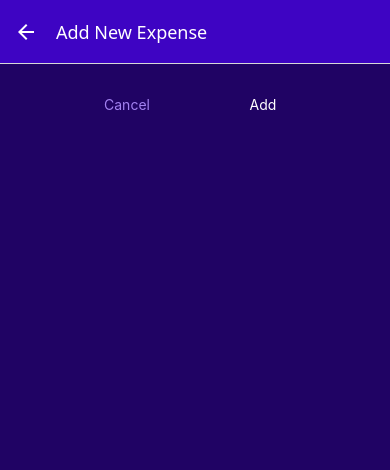
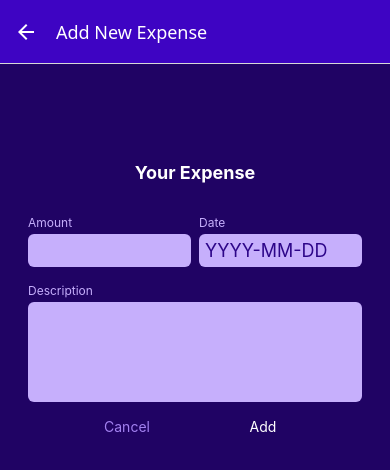
Before and after one commit to asnganje/expense-tracker, a React Native app: screen /ManageExpense in a window 390 px wide. Shown: the top 470 px of the page. Built offline with nearby package versions, Linux system fonts and the light colour scheme.

Commit message:
Add inputs and validations

```diff
--- /dev/null
+++ b/components/ManageExpense/ExpenseForm.js
@@ -0,0 +1,128 @@
+import { Alert, Keyboard, StyleSheet,Text, View } from "react-native";
+import Input from "./Input";
+import { useState } from "react";
+import Button from "../UI/Button";
+import { getFormattedDate } from "../../util/date";
+import { GlobalStyles } from "../../constants/styles";
+
+const ExpenseForm = ({onCancel, onSubmit, submitButtonLabel, defaultValues}) => {
+  const [inputs, setInputs] = useState({
+    amount:{
+      value: defaultValues? defaultValues.amount.toString():'',
+      isValid:true
+    },
+    description:{
+      value: defaultValues? defaultValues.description:'',
+      isValid:true
+    },
+    date:{
+      value:defaultValues? getFormattedDate(defaultValues.date) :'',
+      isValid:true
+    }
+  })
+  const inputChangedHandler = (inputIdentifier, enteredValue) =>{
+    setInputs((currentInputs)=>{
+      return {
+        ...currentInputs, [inputIdentifier]:{value:enteredValue, isValid:true}
+      }
+    })
+  }
+
+  const submitHandler = () => {
+    const expenseData = {
+      amount: +inputs.amount.value,
+      date: new Date(inputs.date.value),
+      description: inputs.description.value
+    }
+
+    const amountIsValid = !isNaN(expenseData.amount) && expenseData.amount > 0
+    const dateIsValid = expenseData.date.toString() !== 'Invalid Date'
+    const descriptionIsValid = expenseData.description.trim().length > 0
+    if (!amountIsValid || !dateIsValid || !description) {
+      setInputs((currentInputs)=> {
+        return {
+          amount: {value: currentInputs.amount.value, isValid:amountIsValid},
+          date: {value: currentInputs.date.value, isValid:dateIsValid},
+          description: {value: currentInputs.description.value, isValid:descriptionIsValid}
+        }
+      })
+      return;
+    }
+    onSubmit(expenseData)
+  }
+
+  const formIsInValid = !inputs.amount.isValid || !inputs.date.isValid || !inputs.amount.isValid
+
+  return(
+    <View style={styles.form}>
+      <Text style={styles.title}>Your Expense</Text>
+        <View style={styles.inputRow}>
+          <Input label="Amount"
+          invalid={!inputs.amount.isValid}
+          style={styles.rowInput}
+          textInputConfig={{
+            KeyboardType:"decimal-pad",
+            onChangeText:inputChangedHandler.bind(this, 'amount'),
+            value:inputs.amount.value
+          }}/>
+          <Input label="Date"
+            invalid={!inputs.date.isValid}
+            style={styles.rowInput}
+            textInputConfig={{
+            placeholder:'YYYY-MM-DD',
+            maxLength:10,
+            onChangeText:inputChangedHandler.bind(this, 'date'),
+            value:inputs.date.value
+          }}/>
+        </View>
+        <Input label="Description"
+          invalid={!inputs.description.isValid}
+          textInputConfig={{
+          multiline:true,
+          onChangeText:inputChangedHandler.bind(this, 'description'),
+          value:inputs.description.value
+        }}/>
+        {formIsInValid &&<Text style={styles.errorText}>Invalid Input Values - Please check your entered data</Text>}
+      <View style={styles.buttons}>
+        <Button mode="flat" style={styles.button} onPress={onCancel}>Cancel</Button>
+        <Button style={styles.button} onPress={submitHandler}>{submitButtonLabel}</Button>
+      </View>
+    </View>
+  )
+}
+
+export default ExpenseForm;
+
+const styles = StyleSheet.create({
+  form:{
+    marginTop:50
+  },
+  title:{
+    fontSize:18,
+    fontWeight:"bold",
+    color:"white",
+    marginVertical:24,
+    textAlign:"center"
+  },
+  inputRow:{
+    flexDirection:"row",
+    justifyContent:"space-between"
+  },
+  rowInput:{
+    flex:1
+  },
+  errorText:{
+    textAlign:"center",
+    color:GlobalStyles.colors.error500,
+    margin:8
+  },
+  button:{
+    minWidth:120,
+    marginHorizontal:8
+  },
+  buttons:{
+    flexDirection:"row",
+    justifyContent:"center",
+    alignItems:"center"
+  }
+})
--- /dev/null
+++ b/components/ManageExpense/Input.js
@@ -0,0 +1,46 @@
+import { StyleSheet, Text, TextInput, View } from "react-native";
+import { GlobalStyles } from "../../constants/styles";
+
+const Input = ({label, textInputConfig, style, invalid}) => {
+  const inputStyles = [styles.input]
+  if (textInputConfig && textInputConfig.multiline) {
+    inputStyles.push(styles.inputMultiline)
+  }
+  return(
+    <View style={[styles.inputContainer, style]}>
+      <Text style={[styles.label, invalid && styles.invalidLabel]}>{label}</Text>
+      <TextInput style={[...inputStyles, invalid && styles.invalidInput]} {...textInputConfig}/>
+    </View>
+  )
+}
+
+export default Input;
+
+const styles = StyleSheet.create({
+  inputContainer:{
+    marginHorizontal:4,
+    marginVertical:8,
+  },
+  label:{
+    fontSize:12,
+    color:GlobalStyles.colors.primary100,
+    marginBottom:4
+  },
+  input:{
+    backgroundColor:GlobalStyles.colors.primary100,
+    padding:6,
+    color:GlobalStyles.colors.primary700,
+    borderRadius:6,
+    fontSize:18
+  },
+  inputMultiline:{
+    minHeight:100,
+    textAlignVertical:'top'
+  },
+  invalidLabel:{
+    color:GlobalStyles.colors.error500
+  },
+  invalidInput:{
+    backgroundColor:GlobalStyles.colors.error50
+  }
+})
--- a/screens/ManageExpense.js
+++ b/screens/ManageExpense.js
@@ -4,11 +4,13 @@
 import { GlobalStyles } from "../constants/styles"
 import Button from "../components/UI/Button"
 import { ExpensesContext } from "../store/expenses-context"
+import ExpenseForm from "../components/ManageExpense/ExpenseForm"
 
 const ManageExpense = ({route, navigation}) => {
   const expensesCtx = useContext(ExpensesContext)
   const editedExpenseId = route.params?.expenseId
   const isEditing = !!editedExpenseId
+  const selectedExpense = expensesCtx.expenses.find((expense)=>expense.id === editedExpenseId)
   useEffect(()=> {
     navigation.setOptions({
       title:isEditing?"Edit Expense" : "Add New Expense"
@@ -23,31 +25,20 @@
     navigation.goBack()
   }
 
-  const confirmHandler = () => {
+  const confirmHandler = (expenseData) => {
     if(isEditing) {
       expensesCtx.updateExpense(
         editedExpenseId,
-        {
-        description:"Test!!!",
-        amount:19.99,
-        date:new Date('2023-05-19')
-      })
+        expenseData)
     } else {
-      expensesCtx.addExpense({
-        description:"Test",
-        amount:19.99,
-        date:new Date('2023-05-19')
-      })
+      expensesCtx.addExpense(expenseData)
     }
     navigation.goBack()
   }
 
   return(
     <View style={styles.container}>
-      <View style={styles.buttons}>
-        <Button mode="flat" style={styles.button} onPress={cancelHandler}>Cancel</Button>
-        <Button style={styles.button} onPress={confirmHandler}>{isEditing?"Update":"Add"}</Button>
-      </View>
+      <ExpenseForm onCancel={cancelHandler} defaultValues={selectedExpense} onSubmit={confirmHandler} submitButtonLabel={isEditing?'Update ':'Add'}/>
       {isEditing &&
         <View style={styles.deleteContainer}>
           <IconButton icon="trash" color={GlobalStyles.colors.error500} size={36} onPress={deleteExpenseHandler}/>
@@ -65,15 +56,6 @@
     padding:24,
     backgroundColor:GlobalStyles.colors.primary800
   },
-  button:{
-    minWidth:120,
-    marginHorizontal:8
-  },
-  buttons:{
-    flexDirection:"row",
-    justifyContent:"center",
-    alignItems:"center"
-  },
   deleteContainer:{
     marginTop:16,
     paddingTop:8,
--- a/util/date.js
+++ b/util/date.js
@@ -1,5 +1,5 @@
 export const getFormattedDate =(date) => {
-  return`${date.getFullYear()}-${date.getMonth()+1}-${date.getDate()}`
+  return date.toISOString().slice(0,10)
 }
 
 export const getDateMinusDays=(date, days) => {
```
